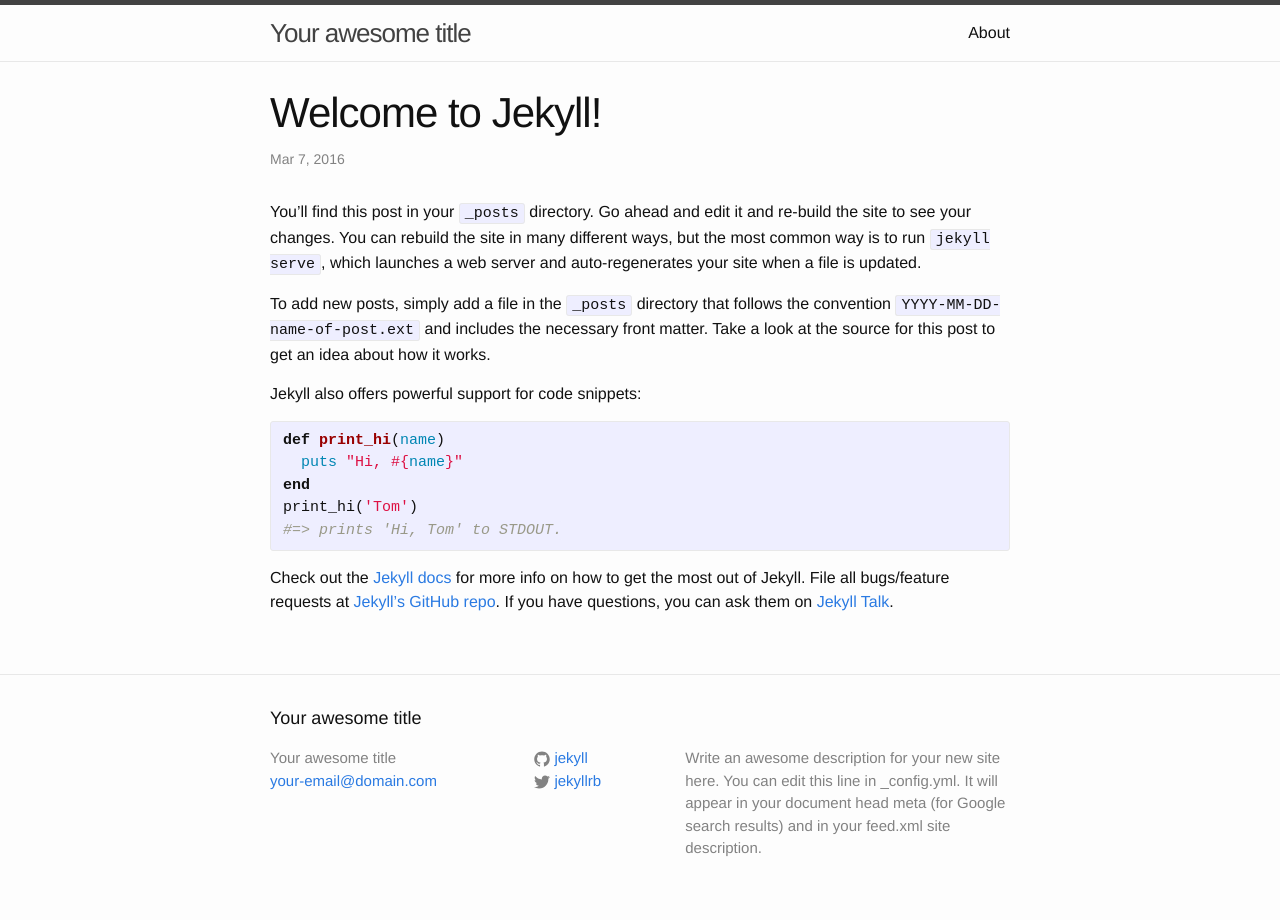
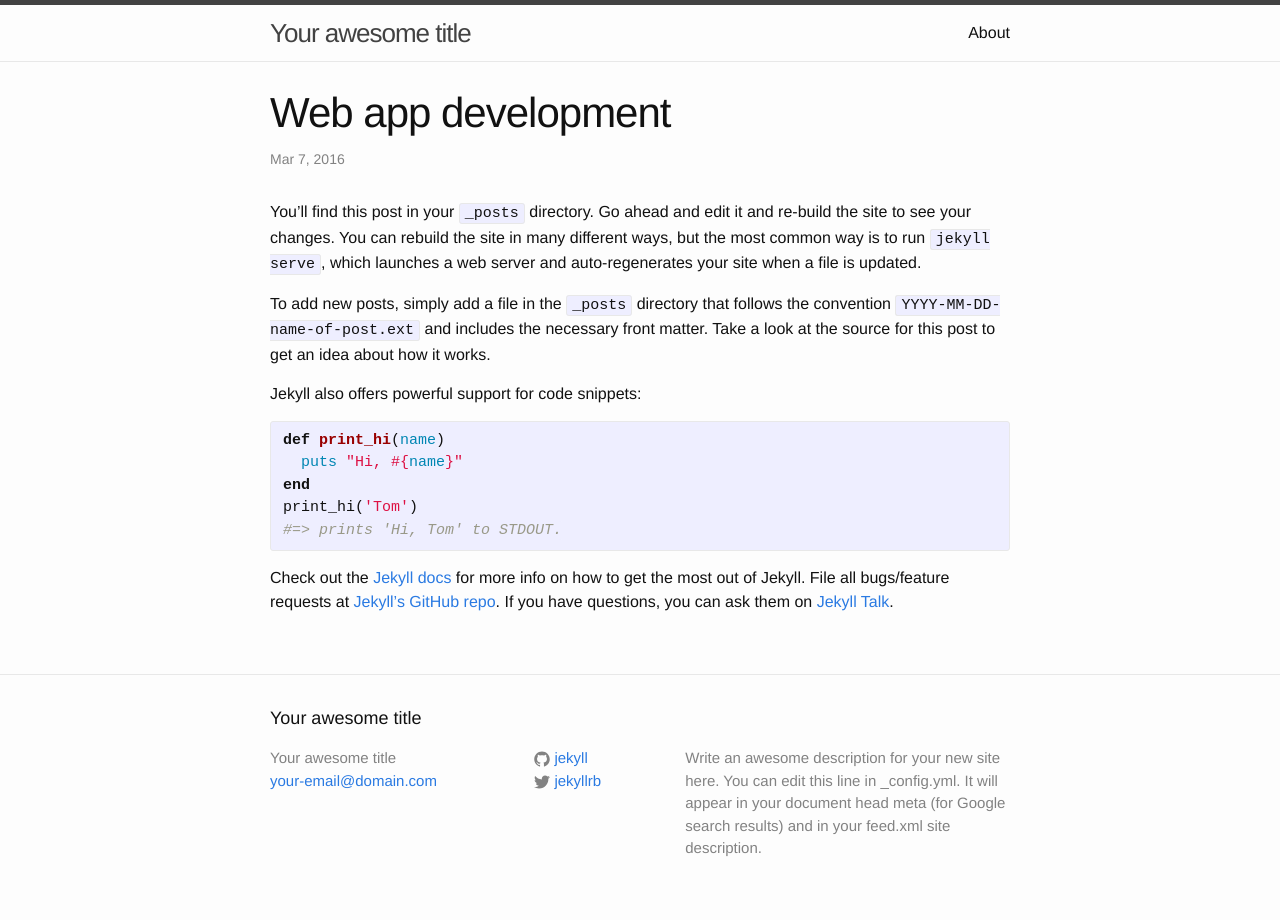
Before and after one commit to santushet/santushet.github.io, a Jekyll site: the page built from _posts/2016-03-07-welcome-to-jekyll.markdown, in a window 1280 px wide. Built offline with Jekyll 4.4.1, drawn with Linux system fonts in a browser that asks for light colours.

Commit message:
Update 2016-03-07-welcome-to-jekyll.markdown

```diff
--- a/_posts/2016-03-07-welcome-to-jekyll.markdown
+++ b/_posts/2016-03-07-welcome-to-jekyll.markdown
@@ -1,8 +1,8 @@
 ---
 layout: post
-title:  "Welcome to Jekyll!"
+title:  "Web app development"
 date:   2016-03-07 23:19:22 +0530
-categories: jekyll update
+categories: technology
 ---
 You’ll find this post in your `_posts` directory. Go ahead and edit it and re-build the site to see your changes. You can rebuild the site in many different ways, but the most common way is to run `jekyll serve`, which launches a web server and auto-regenerates your site when a file is updated.
 
```
